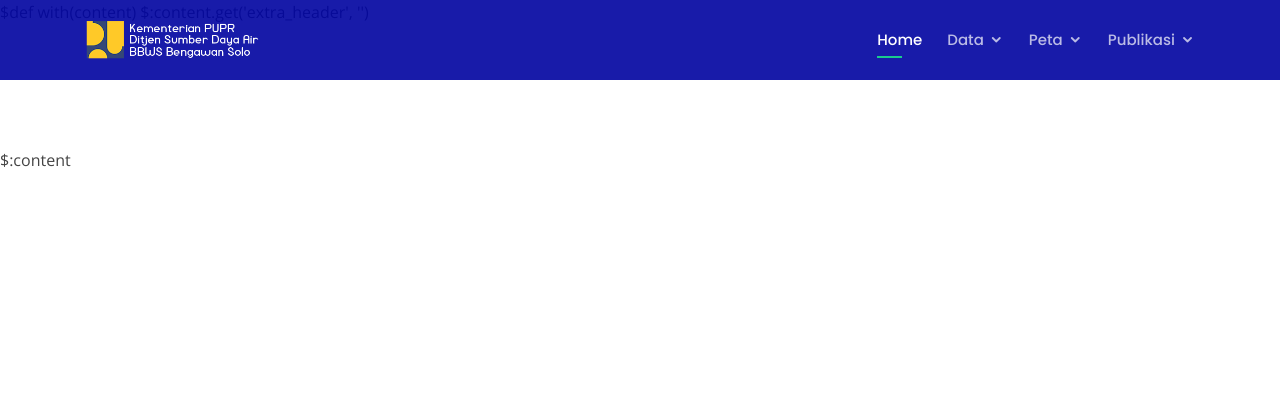
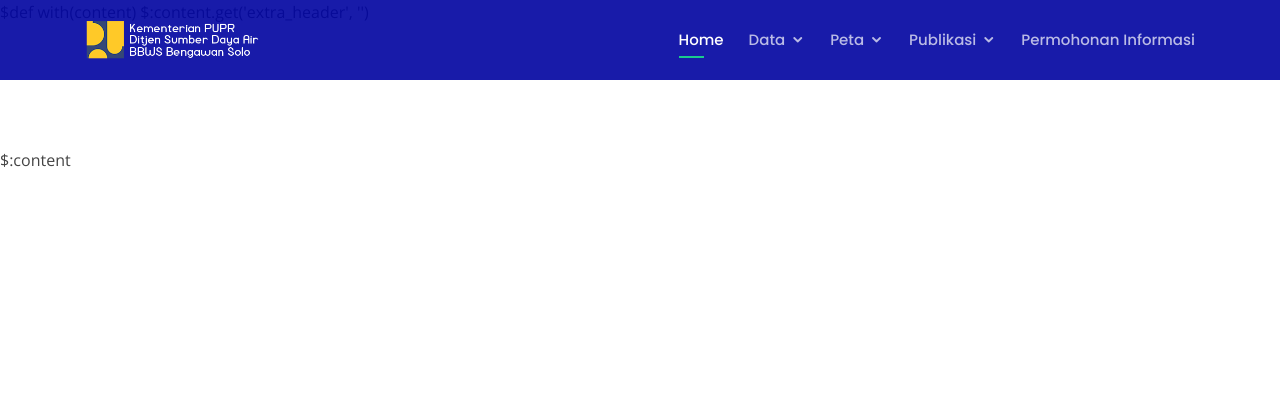
Before and after one commit to widoyo/ffwsv2, a Django app: template templates/base.html in a window 1280 px wide. Shown: the top 420 px of the page. Run offline with Django 3.2, Linux system fonts and the light colour scheme; the template is opened without the code that fills it, so the values that code supplies are empty; some libraries are stand-ins or nearby versions.

Commit message:
update link permohonan informasi LISA di templates/base.html

```diff
--- a/templates/base.html
+++ b/templates/base.html
@@ -89,6 +89,7 @@ $def with(content)
               <li><a href="https://drive.google.com/file/d/1nKolg5kscywmX35AYat2eX6_-RsK24XG/view?usp=sharing" target="_blank">Majalah Siklus</a></li>
             </ul>
           </li>
+          <li><a href="http://bbwsbengawansolo.net/lisa" target="_blank">Permohonan Informasi</a></li>
           <!-- <li><a href="#">Login</a></li> -->
 
         </ul>
```
